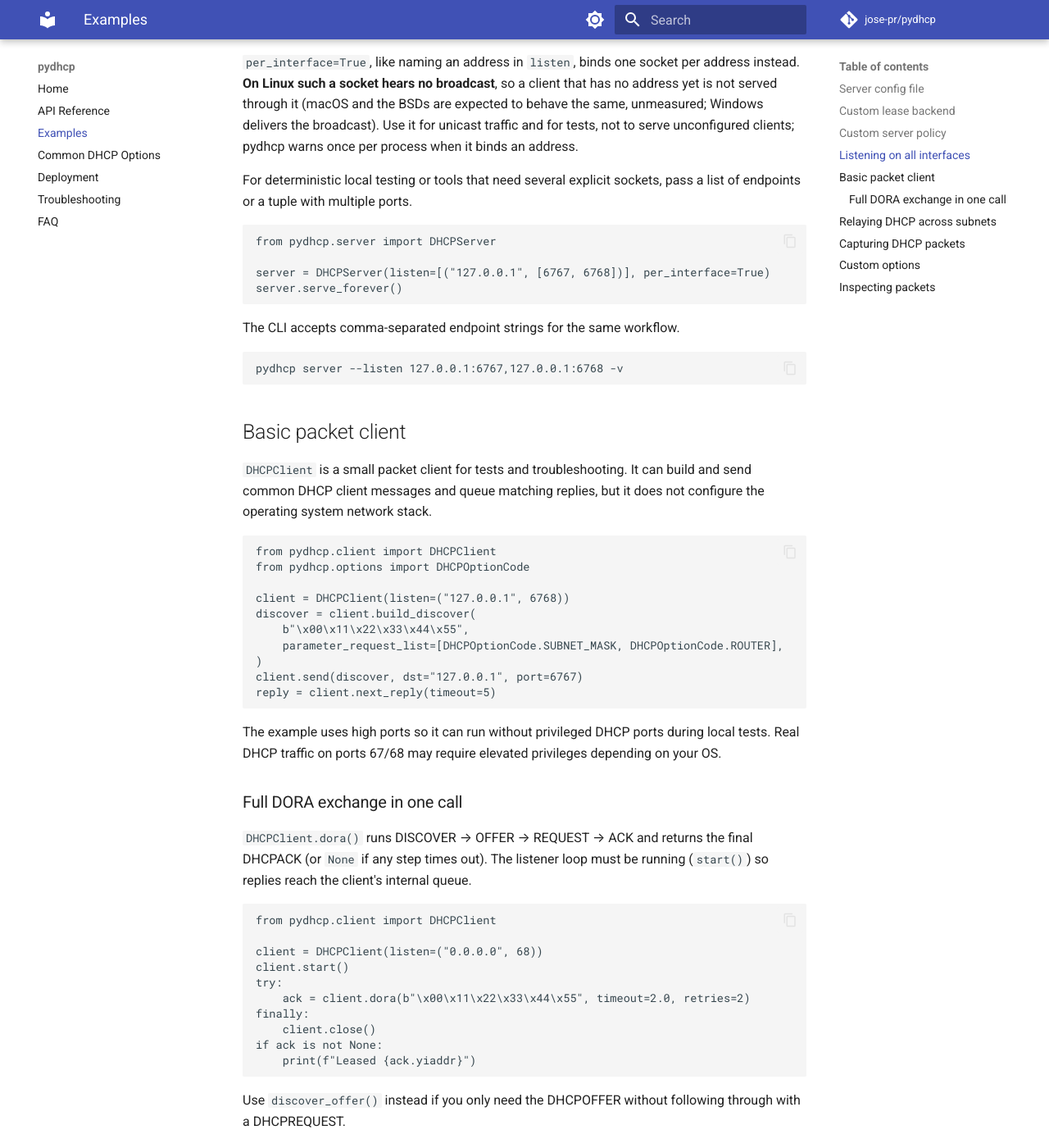
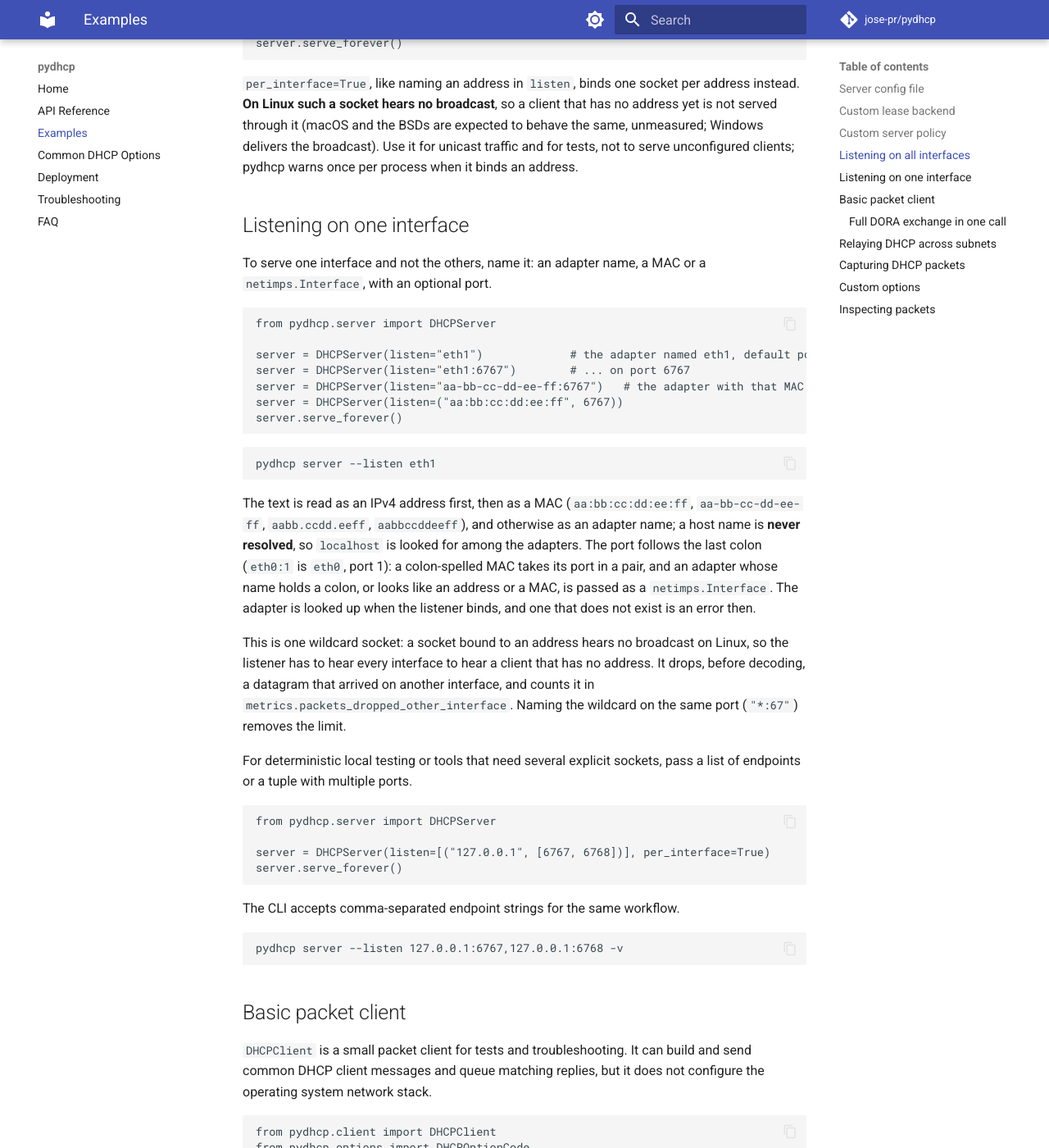
Before and after one commit to jose-pr/pydhcp, an MkDocs documentation site: the page built from docs/examples.md, in a window 1280 px wide and 1400 px high, scrolled down 2030 px. Shown: the whole window at 82% size. Built offline with MkDocs 1.6.1 and Material for MkDocs 9.7.7, drawn with Linux system fonts in a browser that asks for light colours; comment, search, counter and statistics services are not loaded; some of the changed text lies outside the part shown.

Commit message:
docs: listening on one interface, and the changelog for the grammar and the new counter

````diff
--- a/docs/examples.md
+++ b/docs/examples.md
@@ -17,7 +17,9 @@ pydhcp server --config server.yaml
 
 `listen` is text (`"127.0.0.1:6767,127.0.0.2:6768"`), an `[address, port]` pair
 (`listen: [127.0.0.1, 6767]`) or a list of either. `None`/`null` as the address is the
-wildcard; an empty value, a boolean or a bare number is an error.
+wildcard; an empty value, a boolean or a bare number is an error. Text that is not an
+IPv4 address names an interface (see [Listening on one
+interface](#listening-on-one-interface)).
 
 TOML support requires Python 3.11+ (stdlib `tomllib`) or the optional `tomli` package on older versions.
 
@@ -91,6 +93,39 @@ instead. **On Linux such a socket hears no broadcast**, so a client that has no
 not served through it (macOS and the BSDs are expected to behave the same, unmeasured;
 Windows delivers the broadcast). Use it for unicast traffic and for tests, not to serve
 unconfigured clients; pydhcp warns once per process when it binds an address.
+
+## Listening on one interface
+
+To serve one interface and not the others, name it: an adapter name, a MAC or a
+`netimps.Interface`, with an optional port.
+
+```python
+from pydhcp.server import DHCPServer
+
+server = DHCPServer(listen="eth1")             # the adapter named eth1, default ports
+server = DHCPServer(listen="eth1:6767")        # ... on port 6767
+server = DHCPServer(listen="aa-bb-cc-dd-ee-ff:6767")   # the adapter with that MAC
+server = DHCPServer(listen=("aa:bb:cc:dd:ee:ff", 6767))
+server.serve_forever()
+```
+
+```bash
+pydhcp server --listen eth1
+```
+
+The text is read as an IPv4 address first, then as a MAC (`aa:bb:cc:dd:ee:ff`,
+`aa-bb-cc-dd-ee-ff`, `aabb.ccdd.eeff`, `aabbccddeeff`), and otherwise as an adapter
+name; a host name is **never resolved**, so `localhost` is looked for among the
+adapters. The port follows the last colon (`eth0:1` is `eth0`, port 1): a colon-spelled MAC
+takes its port in a pair, and an adapter whose name holds a colon, or looks like an
+address or a MAC, is passed as a `netimps.Interface`. The adapter is looked up when the
+listener binds, and one that does not exist is an error then.
+
+This is one wildcard socket: a socket bound to an address hears no broadcast on Linux, so
+the listener has to hear every interface to hear a client that has no address. It drops,
+before decoding, a datagram that arrived on another interface, and counts it in
+`metrics.packets_dropped_other_interface`. Naming the wildcard on the same port (`"*:67"`)
+removes the limit.
 
 For deterministic local testing or tools that need several explicit sockets, pass a list of
 endpoints or a tuple with multiple ports.
````
Also changed, not shown: CHANGELOG.md (+15 -0 lines), docs/troubleshooting.md (+5 -2 lines).
